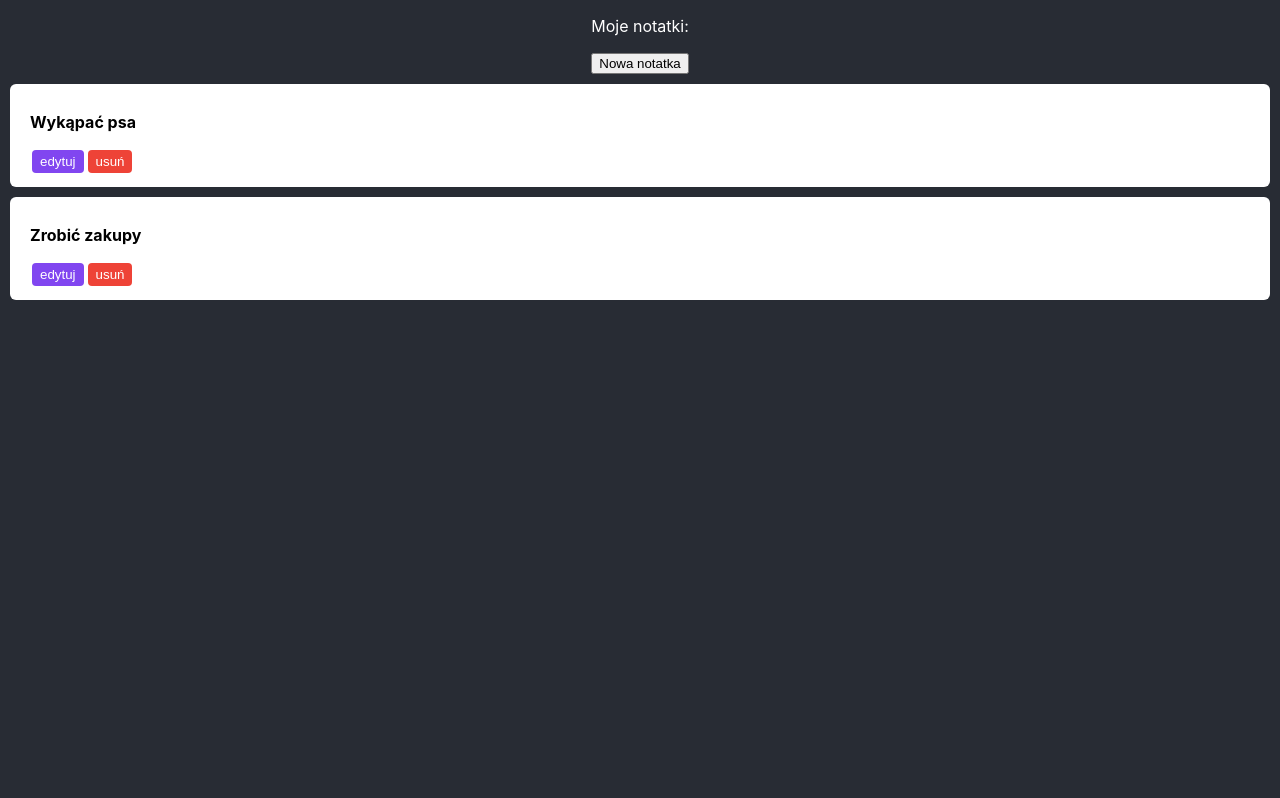
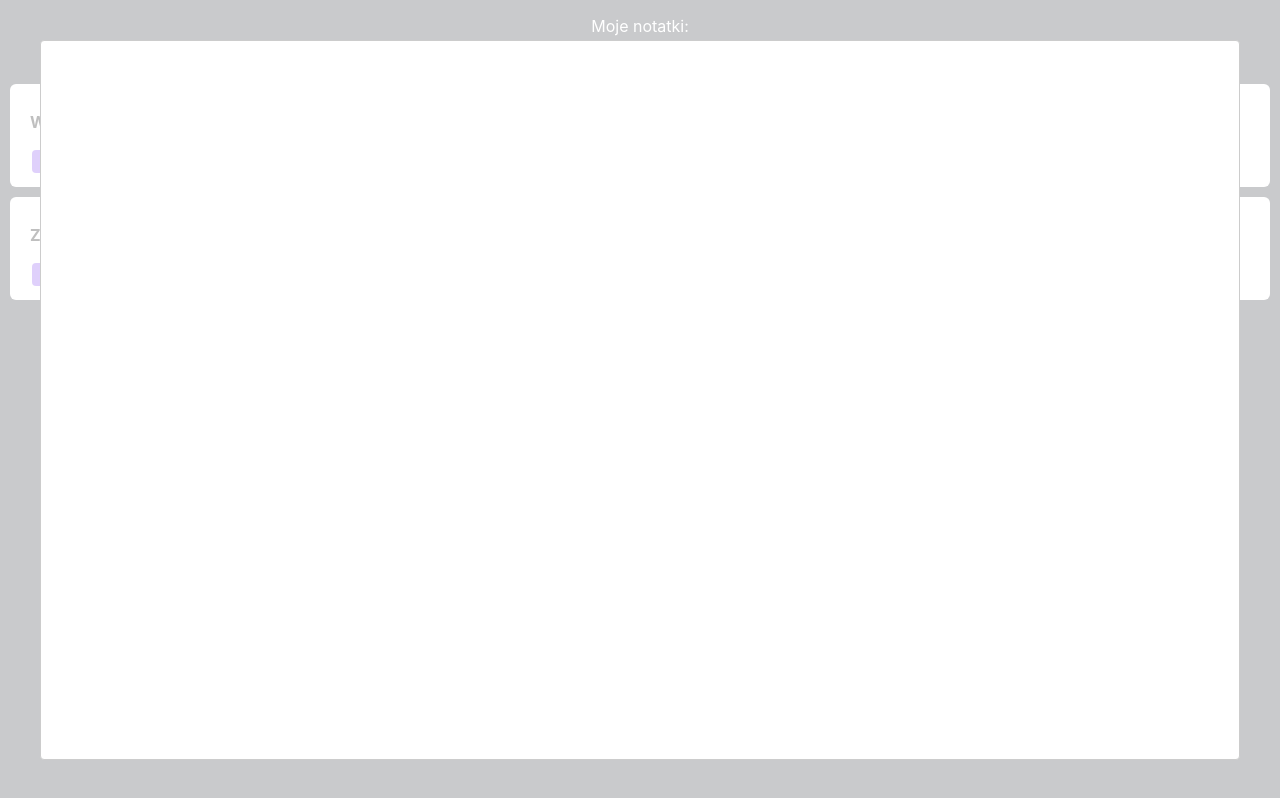
Before and after one commit to PiotrRynio/notebook-for-fun, a React (Create React App) app in the folder frontend/: page / in a window 1280 px wide. Built offline with nearby package versions, Linux system fonts and the light colour scheme.

Commit message:
Add Modal window on screen

```diff
--- a/frontend/src/components/Notes/Notes.js
+++ b/frontend/src/components/Notes/Notes.js
@@ -2,6 +2,7 @@ import React, { useState } from 'react';
 import './Notes.css';
 import { Note } from './Note/Note';
 import NewNote from './NewNote/NewNote';
+import Modal from 'react-modal';
 
 export function Notes() {
   const startingNotesBD = [
@@ -18,6 +19,7 @@ export function Notes() {
   ];
 
   const [notes, setNotes] = useState(startingNotesBD);
+  const [isEditFormOpened, setIsEditFormOpened] = useState(true);
 
   const deleteNote = (id) => setNotes([...notes].filter((note) => id !== note.id));
   const addNote = (note) => setNotes([...notes].concat(note));
@@ -28,6 +30,8 @@ export function Notes() {
 
       <NewNote onAddNote={(note) => addNote(note)} />
 
+      <Modal isOpen={isEditFormOpened} contentLabel={'Edytuj notatkę'}></Modal>
+
       {notes.map(({ title, body, id }) => (
         <Note key={id} id={id} title={title} body={body} onDelete={(id) => deleteNote(id)} />
       ))}
```
